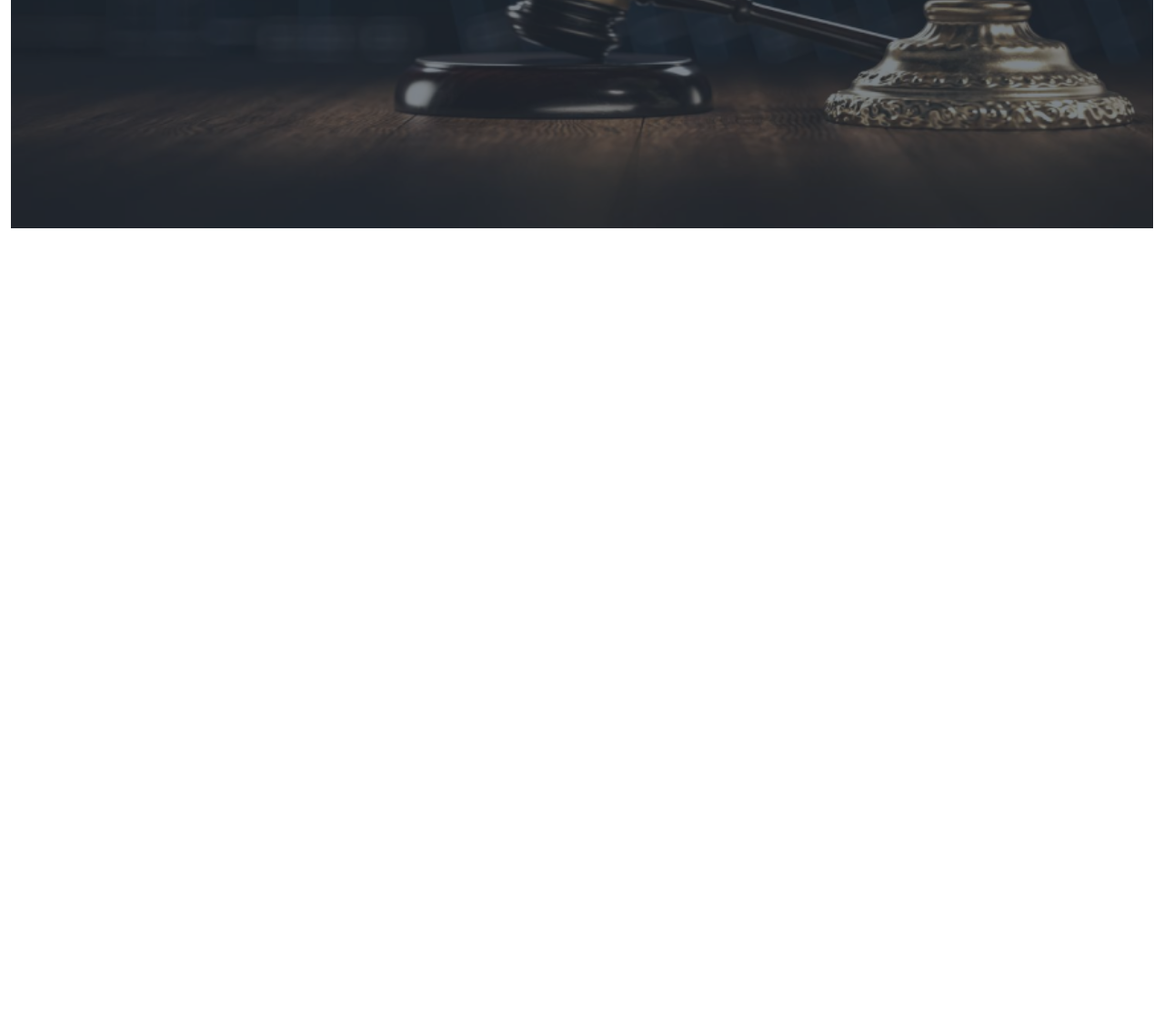
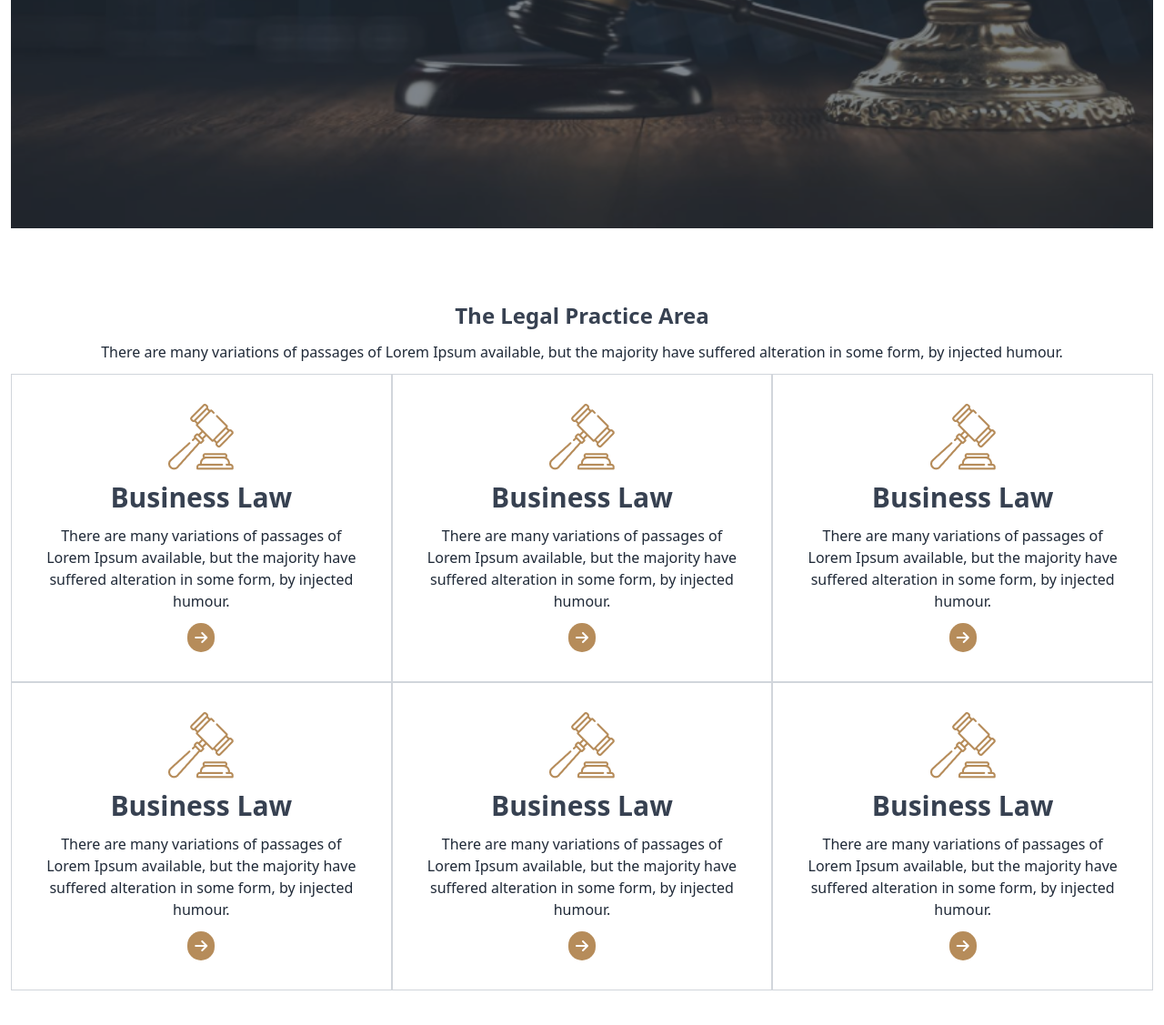
Before and after one commit to mdnur3330/Justice-website-by-daisy-UI, a plain HTML site: page index.html in a window 1280 px wide. Shown: the part 617-1744 px from the top of the page at 91% size. Before the commit the page ends 868 px from the top, so only its background shows below. Drawn offline with nearby package versions, Linux system fonts and the light colour scheme.

Commit message:
main area start

```diff
--- a/index.html
+++ b/index.html
@@ -28,7 +28,7 @@
       </style>
 </head>
 <body>
-    <header class="container mx-auto sm:px-3 ">
+    <header class="container mx-auto px-3 ">
         <!-- navegaiton area start  -->
         <div class="navbar bg-base-100">
             <div class="navbar-start">
@@ -98,8 +98,52 @@
     </div>
     </div>
     </header>
-    <main>
+    <main class="container mx-auto px-3">
+        <section class="my-20">
+            <div class="text-center space-y-3">
+                <h2 class="text-2xl font-bold text-gray-700 ">The Legal Practice Area</h2>
+                <p>There are many variations of passages of Lorem Ipsum available, but the majority have suffered alteration in some form, by injected humour.</p>
+            </div>
+            <div class="grid lg:grid-cols-3 my-3">
+                <div class="p-8 text-center space-y-3 border border-gray-300">
+                    <img class="mx-auto" src="images/business.png" alt="">
+                    <h3 class="text-3xl font-bold text-gray-700">Business Law</h3>
+                    <p>There are many variations of passages of Lorem Ipsum available, but the majority have suffered alteration in some form, by injected humour.</p>
+                    <i class="fa-solid fa-arrow-right btn-bg rounded-full text-white p-2"></i>
+                </div>
+                <div class="p-8 text-center space-y-3 border border-gray-300">
+                    <img class="mx-auto" src="images/business.png" alt="">
+                    <h3 class="text-3xl font-bold text-gray-700">Business Law</h3>
+                    <p>There are many variations of passages of Lorem Ipsum available, but the majority have suffered alteration in some form, by injected humour.</p>
+                    <i class="fa-solid fa-arrow-right btn-bg rounded-full text-white p-2"></i>
+                </div>
+                <div class="p-8 text-center space-y-3 border border-gray-300">
+                    <img class="mx-auto" src="images/business.png" alt="">
+                    <h3 class="text-3xl font-bold text-gray-700">Business Law</h3>
+                    <p>There are many variations of passages of Lorem Ipsum available, but the majority have suffered alteration in some form, by injected humour.</p>
+                    <i class="fa-solid fa-arrow-right btn-bg rounded-full text-white p-2"></i>
+                </div>
+                <div class="p-8 text-center space-y-3 border border-gray-300">
+                    <img class="mx-auto" src="images/business.png" alt="">
+                    <h3 class="text-3xl font-bold text-gray-700">Business Law</h3>
+                    <p>There are many variations of passages of Lorem Ipsum available, but the majority have suffered alteration in some form, by injected humour.</p>
+                    <i class="fa-solid fa-arrow-right btn-bg rounded-full text-white p-2"></i>
+                </div>
+                <div class="p-8 text-center space-y-3 border border-gray-300">
+                    <img class="mx-auto" src="images/business.png" alt="">
+                    <h3 class="text-3xl font-bold text-gray-700">Business Law</h3>
+                    <p>There are many variations of passages of Lorem Ipsum available, but the majority have suffered alteration in some form, by injected humour.</p>
+                    <i class="fa-solid fa-arrow-right btn-bg rounded-full text-white p-2"></i>
+                </div>
+                <div class="p-8 text-center space-y-3 border border-gray-300">
+                    <img class="mx-auto" src="images/business.png" alt="">
+                    <h3 class="text-3xl font-bold text-gray-700">Business Law</h3>
+                    <p>There are many variations of passages of Lorem Ipsum available, but the majority have suffered alteration in some form, by injected humour.</p>
+                    <i class="fa-solid fa-arrow-right btn-bg rounded-full text-white p-2"></i>
+                </div>
+            </div>
 
+        </section>
     </main>
     <footer>
 
```
